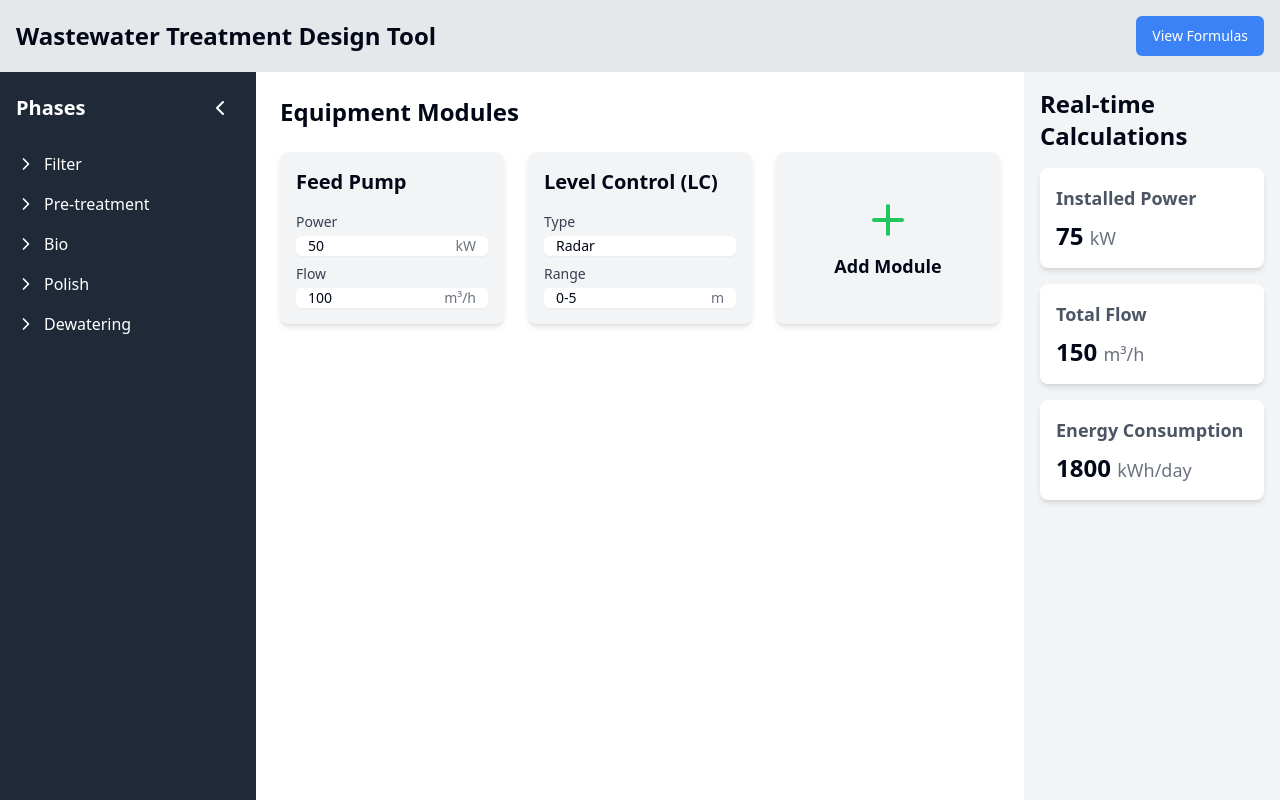
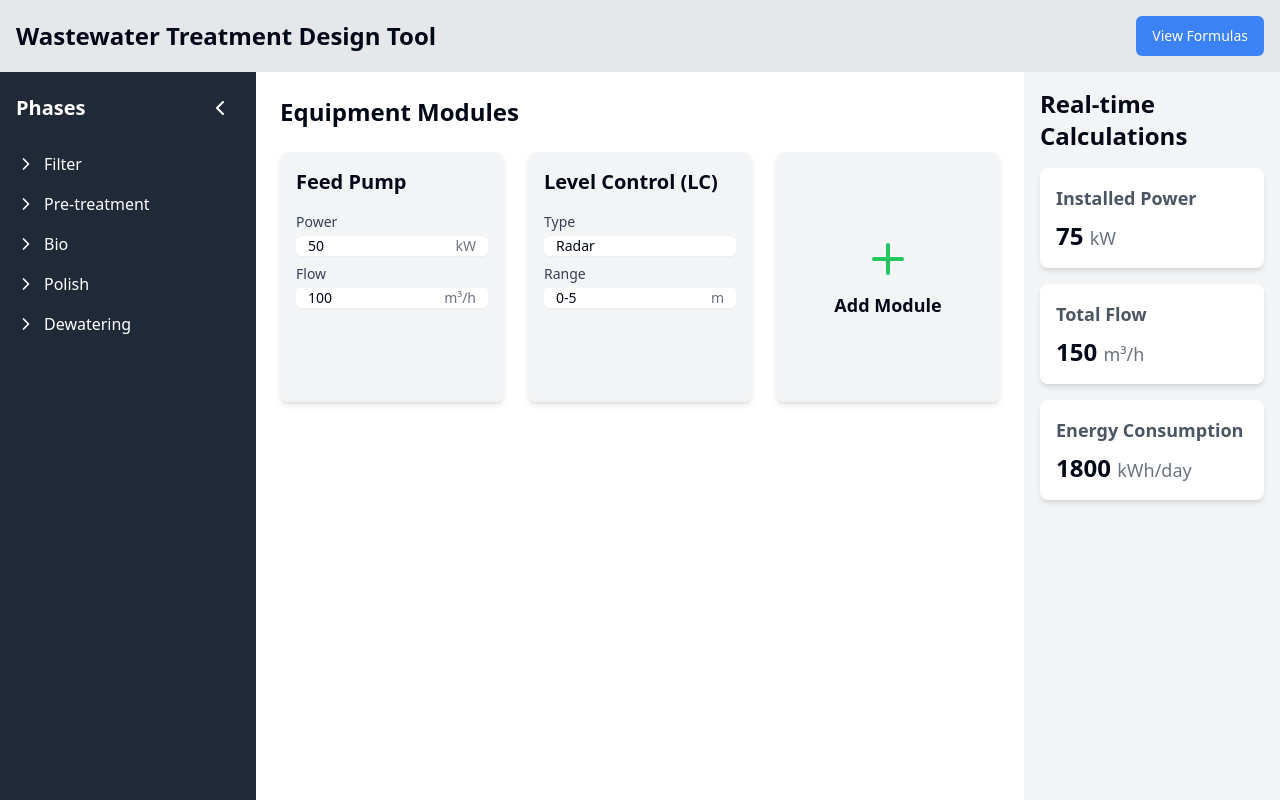
Before and after one commit to MariusWilsch/modular-page-architect, a React (Vite) app: page / in a window 1280 px wide. Built offline with nearby package versions, Linux system fonts and the light colour scheme.

Commit message:
MainContent Area nd Modules are now responsive and styled

```diff
--- a/src/components/AddModule.tsx
+++ b/src/components/AddModule.tsx
@@ -8,7 +8,7 @@ const AddModule: React.FC = () => {
   return (
     <>
       <div
-        className="bg-gray-100 rounded-lg p-4 shadow-md flex flex-col items-center justify-center cursor-pointer hover:bg-gray-200 transition-colors"
+        className="bg-gray-100 rounded-lg p-4 shadow-md flex flex-col items-center justify-center cursor-pointer hover:bg-gray-200 transition-colors h-[250px] overflow-hidden"
         onClick={() => setIsModalOpen(true)}
       >
         <Plus size={48} className="text-green-500 mb-2" />
--- a/src/components/MainContent.tsx
+++ b/src/components/MainContent.tsx
@@ -1,35 +1,17 @@
-import React from 'react';
-import Module from './organisms/Module';
-import AddModule from './AddModule';
+import React from "react";
+import Module from "./organisms/Module";
+import AddModule from "./AddModule";
+import { dummyModules } from "../constants/dummyData";
 
 interface MainContentProps {
   isFormulaView: boolean;
 }
 
-const dummyModules = [
-  {
-    title: "Feed Pump",
-    inputs: [
-      { label: "Power", value: 50, unit: "kW" },
-      { label: "Flow", value: 100, unit: "m³/h" },
-    ],
-    formula: "P = ρ g Q H / η",
-  },
-  {
-    title: "Level Control (LC)",
-    inputs: [
-      { label: "Type", value: "Radar" },
-      { label: "Range", value: "0-5", unit: "m" },
-    ],
-    formula: "h = h_0 + (Q_in - Q_out) * t / A",
-  },
-];
-
 const MainContent: React.FC<MainContentProps> = ({ isFormulaView }) => {
   return (
     <main className="flex-1 p-6 overflow-y-auto">
       <h2 className="text-2xl font-bold mb-6">Equipment Modules</h2>
-      <div className="grid grid-cols-1 sm:grid-cols-2 lg:grid-cols-3 gap-6">
+      <div className="grid grid-cols-1 lg:grid-cols-2 xl:grid-cols-3 3xl:grid-cols-4 gap-6">
         {dummyModules.map((module, index) => (
           <Module
             key={index}
--- a/src/components/organisms/Module.tsx
+++ b/src/components/organisms/Module.tsx
@@ -1,4 +1,6 @@
-import React from 'react';
+import React, { useState } from "react";
+import { Edit } from "lucide-react";
+import { Button } from "../ui/button";
 import {
   Sheet,
   SheetContent,
@@ -7,9 +9,7 @@ import {
   SheetTitle,
   SheetTrigger,
 } from "../ui/sheet";
-import FormulaEditor from '../FormulaEditor';
-import ModuleHeader from '../molecules/ModuleHeader';
-import ModuleContent from '../molecules/ModuleContent';
+import FormulaEditor from "../FormulaEditor";
 
 interface ModuleProps {
   title: string;
@@ -18,24 +18,75 @@ interface ModuleProps {
   isFormulaView: boolean;
 }
 
-const Module: React.FC<ModuleProps> = ({ title, inputs, formula, isFormulaView }) => {
+const Module: React.FC<ModuleProps> = ({
+  title,
+  inputs,
+  formula,
+  isFormulaView,
+}) => {
+  const [isHovered, setIsHovered] = useState(false);
+
   return (
-    <div className="bg-gray-100 rounded-lg p-4 shadow-md relative flex flex-col">
+    <div className="bg-gray-100 rounded-lg p-4 shadow-md relative flex flex-col h-[250px] overflow-hidden">
+      <h3 className="text-xl font-semibold mb-4">{title}</h3>
+      {isFormulaView && (
         <Sheet>
           <SheetTrigger asChild>
-          <ModuleHeader title={title} isFormulaView={isFormulaView} onEditClick={() => {}} />
+            <Button
+              className={`absolute top-2 right-2 p-2 transition-colors ${
+                isHovered ? "bg-gray-200" : ""
+              }`}
+              variant="ghost"
+              onMouseEnter={() => setIsHovered(true)}
+              onMouseLeave={() => setIsHovered(false)}
+            >
+              <Edit size={16} />
+            </Button>
           </SheetTrigger>
           <SheetContent side="right" className="w-[400px] sm:w-[540px]">
             <SheetHeader>
               <SheetTitle>Edit Formula</SheetTitle>
               <SheetDescription>
-              Modify existing formulas or create new ones using the options below.
+                Modify existing formulas or create new ones using the options
+                below.
               </SheetDescription>
             </SheetHeader>
             <FormulaEditor formula={formula} />
           </SheetContent>
         </Sheet>
-      <ModuleContent isFormulaView={isFormulaView} formula={formula} inputs={inputs} />
+      )}
+      <div className="flex-grow overflow-y-auto">
+        {isFormulaView ? (
+          <div className="flex items-center justify-center h-full">
+            <span className="text-lg text-center">{formula}</span>
+          </div>
+        ) : (
+          <div className="space-y-2">
+            {inputs.map((input, index) => (
+              <div key={index} className="mb-2">
+                <label className="block text-sm font-medium text-gray-700">
+                  {input.label}
+                </label>
+                <div className="mt-1 relative rounded-md shadow-sm">
+                  <input
+                    type="text"
+                    className="focus:ring-indigo-500 focus:border-indigo-500 block w-full pl-3 pr-12 sm:text-sm border-gray-300 rounded-md"
+                    value={input.value}
+                    onChange={() => {}} // We'll implement this later
+                  />
+                  {input.unit && (
+                    <div className="absolute inset-y-0 right-0 pr-3 flex items-center pointer-events-none">
+                      <span className="text-gray-500 sm:text-sm">
+                        {input.unit}
+                      </span>
+                    </div>
+                  )}
+                </div>
+              </div>
+            ))}
+          </div>
+        )}
+      </div>
     </div>
   );
 };
```
Also changed, not shown: 1 other file (tests, documents, lock files or other folders). Lines whose indentation alone changed are shown as unchanged.
